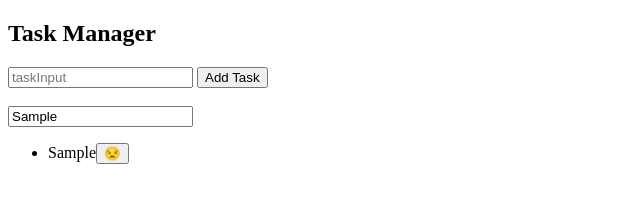
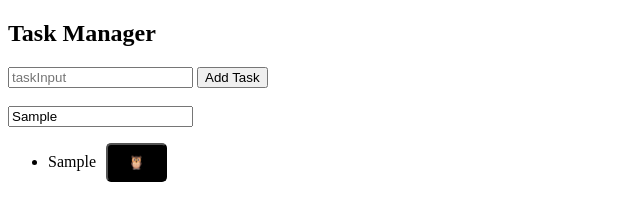
Before and after one commit to sundaramrap/jsForty, a website: page day18/project/taskManager/taskM.html in a window 1280 px wide. Both pictures are taken after typing "Sample", "Sample" into the empty fields and a click on the button "Add Task". Shown: the whole page, without its empty margins (0-640 px from the left). Drawn offline with Linux system fonts and the light colour scheme.

Commit message:
'buttonDel'

```diff
--- a/day18/project/taskManager/taskM.css
+++ b/day18/project/taskManager/taskM.css
@@ -0,0 +1,6 @@
+.delstyle {
+  margin-left: 10px;
+  padding: 10px 20px;
+  border-radius: 5px;
+  background: black;
+}
--- a/day18/project/taskManager/taskM.html
+++ b/day18/project/taskManager/taskM.html
@@ -5,6 +5,7 @@
     <meta name="viewport" content="width=device-width, initial-scale=1.0" />
     <title>Task Manager</title>
     <script defer src="./taskM.js"></script>
+    <link rel="stylesheet" href="./taskM.css">
   </head>
   <body>
     <h2>Task Manager</h2>
--- a/day18/project/taskManager/taskM.js
+++ b/day18/project/taskManager/taskM.js
@@ -9,7 +9,8 @@ function listFill() {
   userInput.value = "";
 
   const deleteBtn = document.createElement("button");
-  deleteBtn.innerText = "😒";
+  deleteBtn.innerText = "🦉";
+  deleteBtn.classList.add("delstyle");
   li.appendChild(deleteBtn);
 }
 
```
